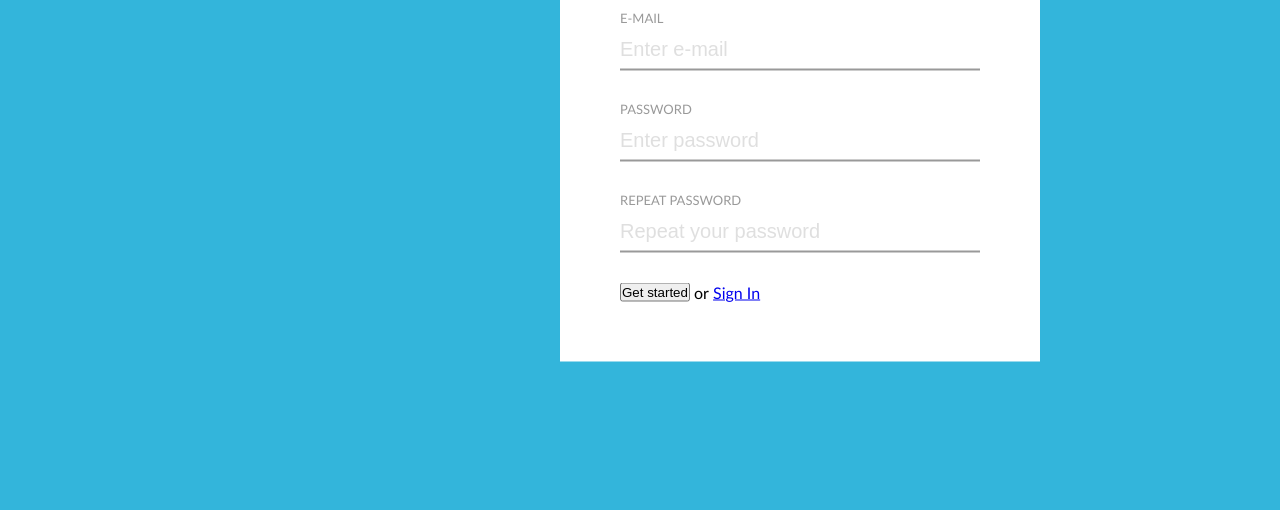
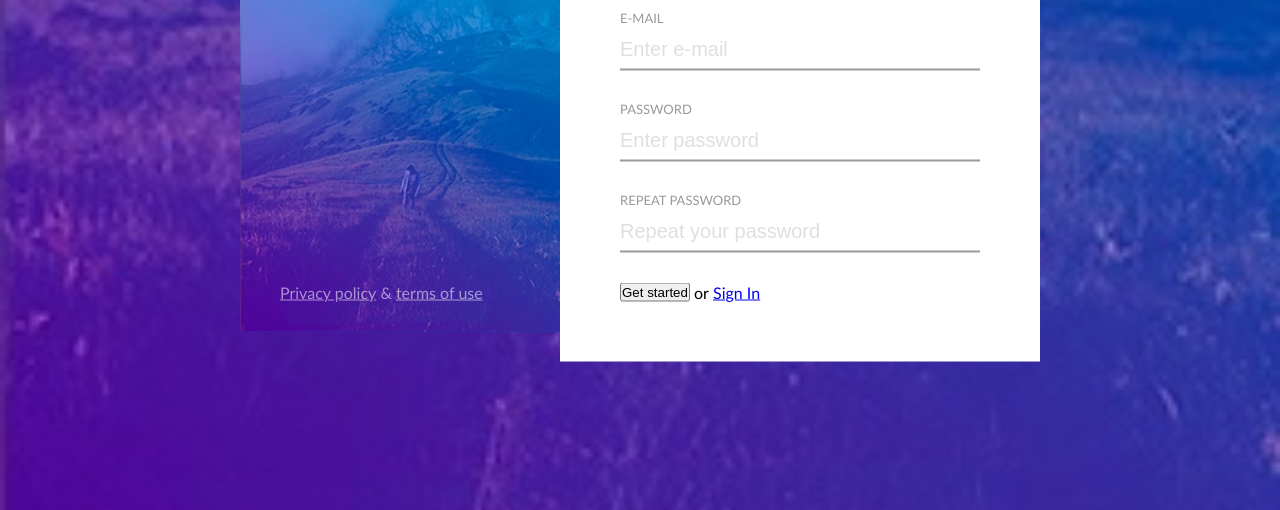
Before and after one commit to ImantasPrecas/04-sign-up-codealong, a website: page index.html in a window 1280 px wide. Shown: the part 290-800 px from the top of the page. Drawn offline with Linux system fonts and the light colour scheme.

Commit message:
left column fix

```diff
--- a/CSS/main.css
+++ b/CSS/main.css
@@ -8,7 +8,11 @@ body * {
 
 body {
   font-family: 'Gill Sans', 'Gill Sans MT', Calibri, 'Trebuchet MS', sans-serif;
-  background-color: #33b5db;
+  background-color: #0054ac;
+  background-image: url(../img/main-img.jpg);
+  background-repeat: no-repeat;
+  background-position: center;
+  background-size: cover;
 }
 
 .container {
@@ -30,12 +34,15 @@ body {
   background-repeat: no-repeat;
   background-position: center;
   background-size: cover;
+  position: absolute;
+  top: 30px;
+  bottom: 30px;
 }
 
 .container > .right-column {
   width: 60%;
   padding: 60px;
-  float: left;
+  float: right;
   background-color: #fff;
   position: relative;
 }
@@ -46,6 +53,10 @@ body {
 
 .bottom-links {
   color: #fff8;
+  position: absolute;
+  bottom: 30px;
+  left: 40px;
+  right: 40px;
 }
 
 .bottom-links > .link {
```
